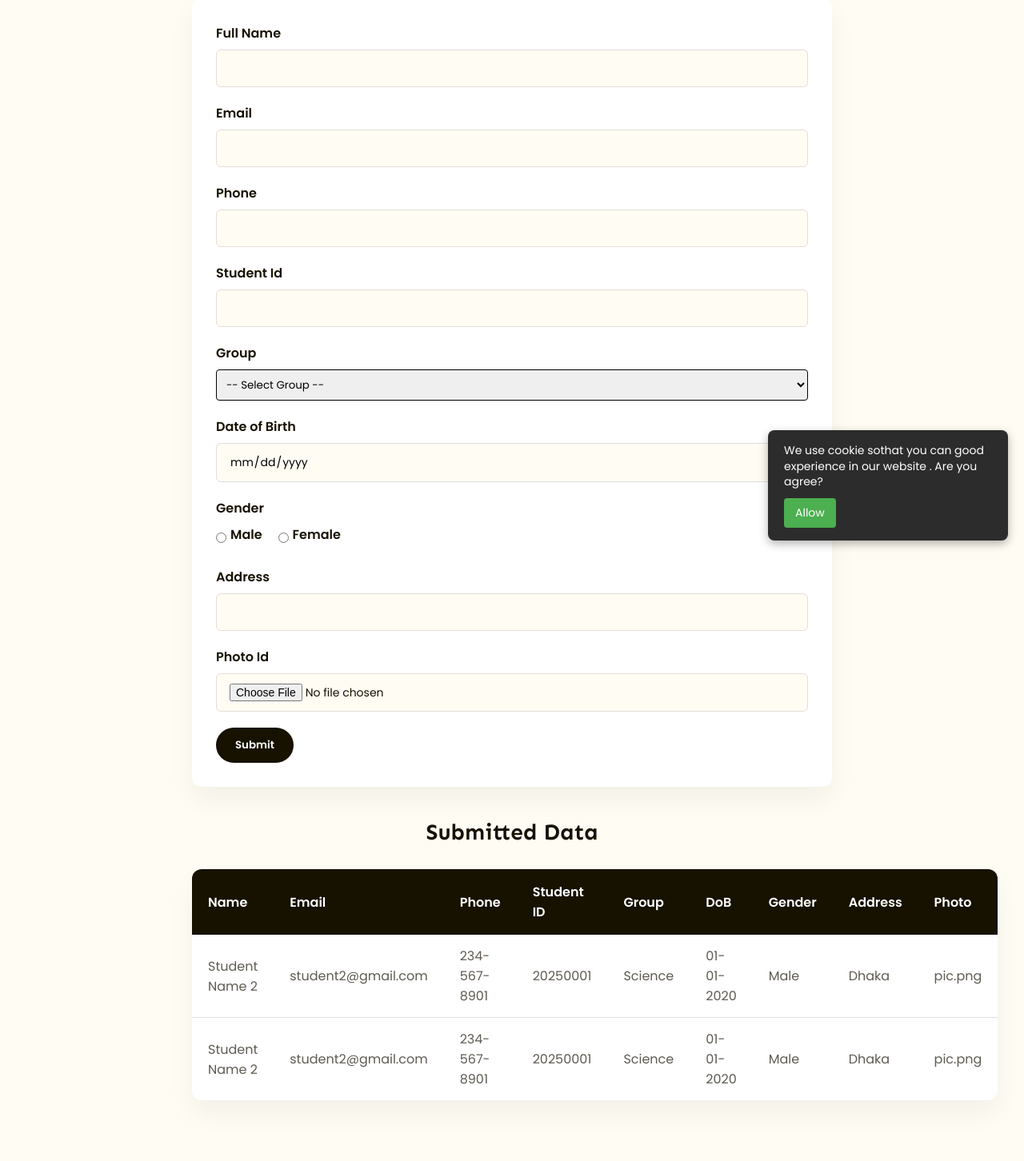
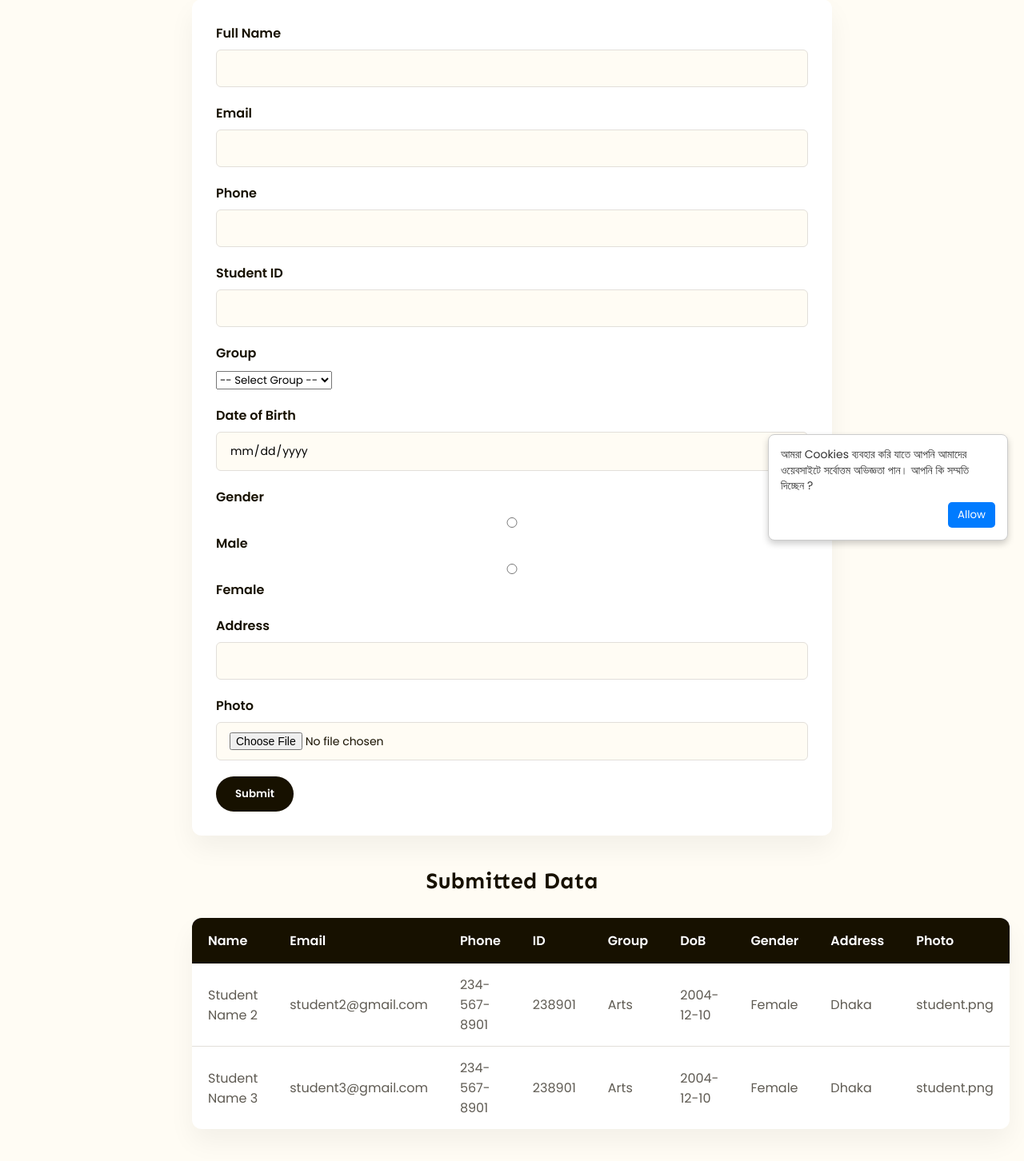
Before and after one commit to almasoud49/rrf-batch-25, a PHP site: page / in a window 1280 px wide. Shown: the part 104-1556 px from the top of the page at 80% size. Before the commit the page ends 1460 px from the top, so only its background shows below. Run offline with PHP 8.4, Linux system fonts and the light colour scheme.

Commit message:
How to Set Cookie in PHP | Cookie Consent in PHP

```diff
--- a/php/class-15/assets/css/style.css
+++ b/php/class-15/assets/css/style.css
@@ -108,129 +108,42 @@ h1, h2, h3 {
     background-color: #FFFCF4;
 }
 
-/* // gender */
 
-.inline-group {
-    display: flex;
-    align-items: center;
-    gap: 20px;
-  }
-  .inline-option {
-    display: flex;
-    align-items: center;
-    gap: 5px;
-  }
-
-  .form-group select {
-    width: 100%;
-    padding: 8px;
-    border: 1px solid;
-    border-radius: 4px;
-  }
-
-  /* Header design */
-
-   .nav-buttons {
-        display: flex;
-        justify-content: center;
-        gap: 20px;
-        margin: 30px 0;
-    }
-
-    .nav-buttons a {
-        padding: 10px 20px;
-        background-color: #3498db;
-        color: white;
-        text-decoration: none;
-        border-radius: 5px;
-        font-weight: bold;
-        transition: background-color 0.3s ease;
-    }
-
-    .nav-buttons a:hover {
-        background-color: #2980b9;
-    }
-
-    /* Edit and Update button */
-    .action-btn {
-  padding: 5px 10px;
-  border: none;
-  border-radius: 4px;
-  font-size: 14px;
-  color: white;
-  cursor: pointer;
-  margin-right: 5px;
-}
-.edit-btn {
-  background-color: #3498db;
-}
-.edit-btn:hover {
-  background-color: #2980b9;
-}
-.delete-btn {
-  background-color: #e74c3c;
-}
-.delete-btn:hover {
-  background-color: #c0392b;
-}
-
-/* Edit and Delete */
-.action-buttons {
-    display: flex;
-    gap: 6px;
-    justify-content: center;
-    align-items: center;
-}
-
-.btn-edit, .btn-delete {
-    padding: 5px 10px;
-    font-size: 14px;
-    border-radius: 4px;
-    text-decoration: none;
-    color: white;
-    display: inline-block;
-}
-
-.btn-edit {
-    background-color: #4CAF50;
-}
-
-.btn-delete {
-    background-color: #f44336;
-}
-
-/*Cookie Box*/
 .cookie-box {
   position: fixed;
   bottom: 20px;
   right: 20px;
   max-width: 300px;
-    background-color: #2c2c2c;
-    color: white;
-    padding: 16px 20px;
+  background-color: white;
+  border: 1px solid #ccc;
   border-radius: 8px;
-    box-shadow: 0 4px 12px rgba(0, 0, 0, 0.3);
+  box-shadow: 0 4px 8px rgba(0, 0, 0, 0.2);
+  padding: 15px;
+  font-size: 14px;
   z-index: 1000;
-    font-family: sans-serif;
-    font-size: 14px;
 }
 
 .cookie-box p {
   margin: 0 0 10px;
+  color: #333;
   line-height: 1.4;
 }
 
-.cookie-box button {
-    background-color: #4CAF50;
+.cookie-box a {
+  color: #007bff;
+  text-decoration: underline;
+}
+
+.cookie-btn {
+  padding: 6px 12px;
+  background-color: #007bff;
   color: white;
   border: none;
-    padding: 8px 14px;
-    border-radius: 4px;
+  border-radius: 5px;
   cursor: pointer;
-    font-size: 14px;
-    transition: background-color 0.2s ease;
+  float: right;
 }
 
-.cookie-box button:hover {
-    background-color: #45a049;
+.cookie-btn:hover {
+  background-color: #0056b3;
 }
--- a/php/class-15/index.php
+++ b/php/class-15/index.php
@@ -21,11 +21,9 @@ if (isset($_GET['accept_cookie'])) {
         <div class="header">
             <h2>Student Information</h2>
         </div>
-
         <?php
 
-        $name = $email = $phone = $student_id = $group = $dob = $gender =  $address = $photo = '';
-
+        $name = $email = $phone = $student_id = $group = $dob = $gender = $address = $photo = '';
         $students = [];
         $errors = [];
         $success = '';
@@ -40,12 +38,6 @@ if (isset($_GET['accept_cookie'])) {
             $gender = $_POST['gender'] ?? '';
             $address = $_POST['address'];
             $photo = $_FILES['photo']['name'];
-            $tmp_name = $_FILES['photo']['tmp_name'];
-
-            if (!empty($photo)) {
-                $upload_dir = 'uploads/';
-                move_uploaded_file($tmp_name, $upload_dir . $photo);
-            }
 
             if (session_status() == PHP_SESSION_NONE) {
                 session_start();
@@ -65,117 +57,101 @@ if (isset($_GET['accept_cookie'])) {
                     'dob' => $dob,
                     'gender' => $gender,
                     'address' => $address,
-                    'photo' => $photo
+                    'photo' => $photo,
                 ];
 
                 array_push($_SESSION['students'], $newStudent);
             }
+
             if (isset($_SESSION['students'])) {
                 $students = $_SESSION['students'];
             }
 
-            if (empty($name)) $errors['name'] = "Name is required";
+            if (empty($name)) $errors['name'] = "Name is requird";
 
-
-            if (empty($email)) $errors['email'] = "Email is required";
+            if (empty($email)) $errors['email'] = "Email is requird";
             elseif (!filter_var($email, FILTER_VALIDATE_EMAIL)) $errors['email'] = "Invalid email format";
 
 
-            if (empty($phone)) $errors['phone'] = "Phone number is required";
+            if (empty($phone)) $errors['phone'] = "Phone is requird";
 
 
-            if (empty($errors) && !empty($name) && !empty($email) && !empty($phone)) $success = "New Student added successfully";
+            if (empty($errors) && !empty($name) && !empty($email) && !empty($phone)) $success = "New Student Added Successfully";
         }
 
+        ?>
 
+        <div class="form-container">
 
-
-        ?>
-        <div class="form-container">
             <?php if (isset($success)): ?>
                 <p style="color:green"><?php echo $success ?></p>
-
             <?php endif; ?>
             <form method="POST" action="" enctype="multipart/form-data">
-
-                <!-- Name -->
                 <div class="form-group">
                     <label for="name">Full Name</label>
-                    <input type="text" name="name" id="name" value="<?php echo htmlspecialchars($name); ?>" required>
+                    <input type="text" name="name" value="<?php echo htmlspecialchars($name)  ?>" id="name" required>
                 </div>
-
                 <?php if (isset($errors['name'])): ?>
                     <p style="color:red"><?php echo $errors['name']; ?></p>
                 <?php endif; ?>
 
-                <!-- Email -->
+
                 <div class="form-group">
                     <label for="email">Email</label>
-                    <input type="email" name="email" id="email" value="<?php echo htmlspecialchars($email); ?>" required>
+                    <input type="email" name="email" value="<?php echo htmlspecialchars($email)  ?>" id="email" required>
                 </div>
                 <?php if (isset($errors['email'])): ?>
                     <p style="color:red"><?php echo $errors['email']; ?></p>
                 <?php endif; ?>
-
-                <!-- Phone -->
                 <div class="form-group">
                     <label for="phone">Phone</label>
-                    <input type="text" name="phone" id="phone" value="<?php echo htmlspecialchars($phone); ?>" required>
+                    <input type="text" name="phone" value="<?php echo htmlspecialchars($phone)  ?>" id="phone" required>
                 </div>
                 <?php if (isset($errors['phone'])): ?>
                     <p style="color:red"><?php echo $errors['phone']; ?></p>
                 <?php endif; ?>
 
-                <!-- Student id -->
+                <!-- Student ID -->
                 <div class="form-group">
-                    <label for="student_id">Student Id</label>
-                    <input type="text" id="student_id" name="student_id"
-                        value="<?php echo htmlspecialchars($student_id); ?>">
+                    <label>Student ID</label>
+                    <input type="text" name="student_id" value="<?php echo htmlspecialchars($student_id); ?>">
                 </div>
 
                 <!-- Group -->
                 <div class="form-group">
-                    <label for="group">Group</label>
-                    <select id="group" name="group">
-                        <option value="Science">-- Select Group --</option>
+                    <label>Group</label>
+                    <select name="group">
+                        <option value="">-- Select Group --</option>
                         <option value="Science" <?php if ($group == 'Science') echo 'selected'; ?>>Science</option>
-                        <option value="Arts" <?php if ($group == 'Arts') echo 'selected'; ?>>Arts
-                        </option>
-                        <option value="Commerce <?php if ($group == 'Commerce') echo 'selected'; ?>">Commerce</option>
+                        <option value="Commerce" <?php if ($group == 'Commerce') echo 'selected'; ?>>Commerce</option>
+                        <option value="Arts" <?php if ($group == 'Arts') echo 'selected'; ?>>Arts</option>
                     </select>
                 </div>
 
-                <!-- Date of birth -->
+                <!-- Date of Birth -->
                 <div class="form-group">
-                    <label for="dob">Date of Birth</label>
-                    <input type="date" id="dob" name="dob" value="<?php echo htmlspecialchars($dob); ?>">
+                    <label>Date of Birth</label>
+                    <input type="date" name="dob" value="<?php echo htmlspecialchars($dob); ?>">
                 </div>
 
                 <!-- Gender -->
                 <div class="form-group">
-                    <label for="group">Gender</label>
+                    <label>Gender</label>
                     <div class="inline-group">
-                        <div class="inline-option">
-                            <input type="radio" id="male" name="gender" value="male" <?php if ($gender == 'male') echo 'checked'; ?>>
-                            <label for="male">Male</label>
-                        </div>
-
-                        <div class="inline-option">
-                            <input type="radio" id="female" name="gender" value="female" <?php if ($gender == 'female') echo 'checked'; ?>>
-                            <label for="female">Female</label>
-                        </div>
+                        <label><input type="radio" name="gender" value="male" <?php if ($gender == 'male') echo 'checked'; ?>> Male</label>
+                        <label><input type="radio" name="gender" value="female" <?php if ($gender == 'female') echo 'checked'; ?>> Female</label>
                     </div>
                 </div>
 
-                <!--Address -->
+                <!-- Address -->
                 <div class="form-group">
-                    <label for="address">Address</label>
-                    <input type="text" id="address" name="address" value="<?php echo htmlspecialchars($address); ?>">
+                    <label>Address</label>
+                    <input type="text" name="address" value="<?php echo htmlspecialchars($address); ?>">
                 </div>
 
                 <!-- Photo -->
                 <div class="form-group">
-                    <label for="photo">Photo Id</label>
+                    <label>Photo</label>
                     <input type="file" id="photo" name="photo">
                 </div>
                 <button type=" submit" name="submit" class="submit-btn">
@@ -183,7 +159,6 @@ if (isset($_GET['accept_cookie'])) {
                 </button>
             </form>
         </div>
-
         <div class="header">
             <h2>Submitted Data</h2>
         </div>
@@ -193,7 +168,7 @@ if (isset($_GET['accept_cookie'])) {
                     <th>Name</th>
                     <th>Email</th>
                     <th>Phone</th>
-                    <th>Student ID</th>
+                    <th>ID</th>
                     <th>Group</th>
                     <th>DoB</th>
                     <th>Gender</th>
@@ -207,61 +182,55 @@ if (isset($_GET['accept_cookie'])) {
                         <td>Student Name 2</td>
                         <td>student2@gmail.com</td>
                         <td>234-567-8901</td>
-                        <td>20250001</td>
-                        <td>Science</td>
-                        <td>01-01-2020</td>
-                        <td>Male</td>
+                        <td>238901</td>
+                        <td>Arts</td>
+                        <td>2004-12-10</td>
+                        <td>Female</td>
                         <td>Dhaka</td>
-                        <td>pic.png</td>
-
+                        <td>student.png</td>
                     </tr>
                     <tr>
-                        <td>Student Name 2</td>
-                        <td>student2@gmail.com</td>
+                        <td>Student Name 3</td>
+                        <td>student3@gmail.com</td>
                         <td>234-567-8901</td>
-                        <td>20250001</td>
-                        <td>Science</td>
-                        <td>01-01-2020</td>
-                        <td>Male</td>
+                        <td>238901</td>
+                        <td>Arts</td>
+                        <td>2004-12-10</td>
+                        <td>Female</td>
                         <td>Dhaka</td>
-                        <td>pic.png</td>
+                        <td>student.png</td>
                     </tr>
                 <?php else: ?>
                     <?php foreach ($students as $student): ?>
                         <tr>
-                            <td><?php echo htmlspecialchars($student['name']); ?></td>
-                            <td><?php echo htmlspecialchars($student['email']); ?></td>
-                            <td><?php echo htmlspecialchars($student['phone']); ?></td>
-                            <td><?php echo htmlspecialchars($student['student_id']); ?></td>
-                            <td><?php echo htmlspecialchars($student['group']); ?></td>
-                            <td><?php echo htmlspecialchars($student['dob']); ?></td>
-                            <td><?php echo htmlspecialchars($student['gender']); ?></td>
-                            <td><?php echo htmlspecialchars($student['address']); ?></td>
-                            <td>
-                                <?php if (!empty($student['photo'])): ?>
-                                    <img src="uploads/<?php echo htmlspecialchars($student['photo']); ?>" alt="Student Photo" width="60">
-                                <?php else: ?>
-                                    N/A
-                                <?php endif; ?>
-                            </td>
+                            <td><?php echo htmlspecialchars($student['name']) ?></td>
+                            <td><?php echo htmlspecialchars($student['email']) ?></td>
+                            <td><?php echo htmlspecialchars($student['phone']) ?></td>
+                            <td><?php echo htmlspecialchars($student['student_id']) ?></td>
+                            <td><?php echo htmlspecialchars($student['group']) ?></td>
+                            <td><?php echo htmlspecialchars($student['dob']) ?></td>
+                            <td><?php echo htmlspecialchars($student['gender']) ?></td>
+                            <td><?php echo htmlspecialchars($student['address']) ?></td>
+                            <td><?php echo htmlspecialchars($student['photo']) ?></td>
                         </tr>
                     <?php endforeach; ?>
                 <?php endif; ?>
+
             </tbody>
-
         </table>
-    </div>
         <?php if (!isset($_COOKIE['cookie_accepted'])): ?>
             <!-- Cookie Box -->
             <div class="cookie-box" id="cookieBox">
                 <div>
-                <p> We use cookie sothat you can good experience in our website . Are you agree?</p>
+                    <p>
+                        আমরা Cookies ব্যবহার করি যাতে আপনি আমাদের ওয়েবসাইটে সর্বোত্তম অভিজ্ঞতা পান। আপনি কি সম্মতি দিচ্ছেন ?
+
+                    </p>
                 </div>
-            <button onclick="acceptCookie()">Allow</button>
+                <button onclick="acceptCookie()" class="cookie-btn">Allow</button>
             </div>
-
+    </div>
 <?php endif; ?>
-
 <script>
     function acceptCookie() {
         fetch('?accept_cookie=true').then(() => {
@@ -270,6 +239,7 @@ if (isset($_GET['accept_cookie'])) {
     }
 </script>
 
+
 </body>
 
 </html>
```
Lines whose indentation alone changed are shown as unchanged.
